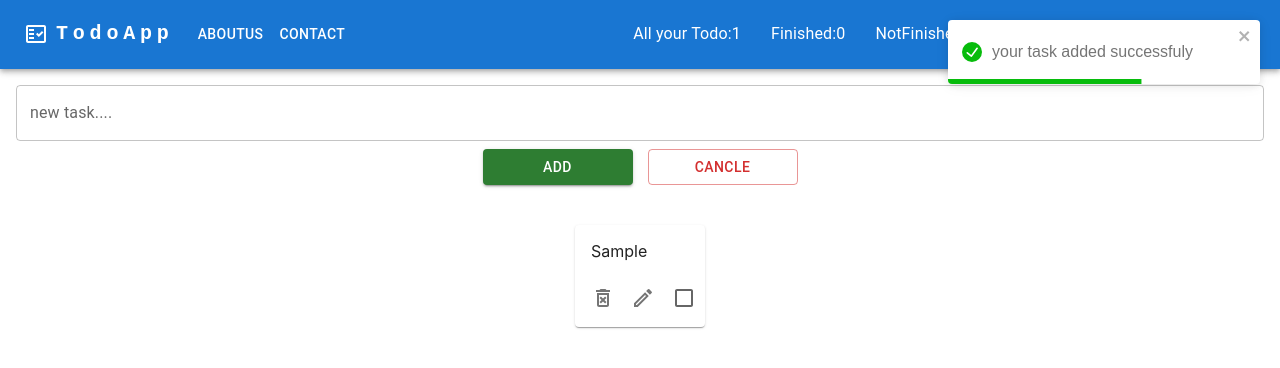
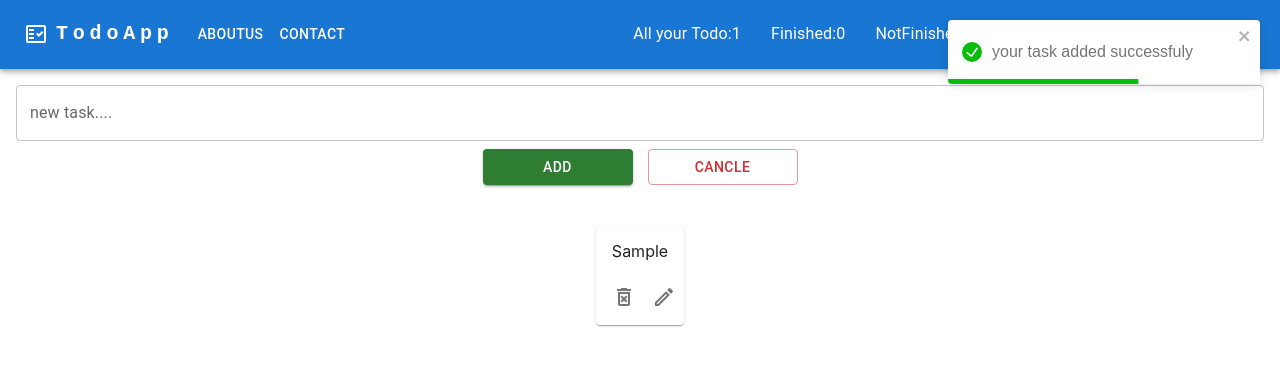
Before and after one commit to parhamhassanzade/test-todolist, a Next.js app: page /Todo in a window 1280 px wide. Both pictures are taken after typing "Sample" into the empty fields and a click on the button "ADD". Shown: the top 368 px of the page. Built offline with nearby package versions, Linux system fonts and the light colour scheme.

Commit message:
change ui in card item

```diff
--- a/component/cardItem.js
+++ b/component/cardItem.js
@@ -9,7 +9,7 @@ import DeleteForeverOutlinedIcon from "@mui/icons-material/DeleteForeverOutlined
 import ModeEditOutlineOutlinedIcon from "@mui/icons-material/ModeEditOutlineOutlined";
 import Checkbox from "@mui/material/Checkbox";
 
-const label = { inputProps: { "aria-label": "Checkbox demo" } };
+// const label = { inputProps: { "aria-label": "Checkbox demo" } };
 
 export default function CardItem({ taskText }) {
   const theme = useTheme();
@@ -18,7 +18,7 @@ export default function CardItem({ taskText }) {
     <Card sx={{ display: "flex" }}>
       <Box sx={{ display: "flex", flexDirection: "column" }}>
         <CardContent sx={{ flex: "1 0 auto" }}>
-          <Typography component="div" variant="p">
+          <Typography align="center" component="div" variant="p">
             {taskText}
           </Typography>
         </CardContent>
@@ -29,7 +29,7 @@ export default function CardItem({ taskText }) {
           <IconButton>
             <ModeEditOutlineOutlinedIcon />
           </IconButton>
-          <Checkbox {...label} />
+          {/* <Checkbox {...label} /> */}
         </Box>
       </Box>
     </Card>
```
